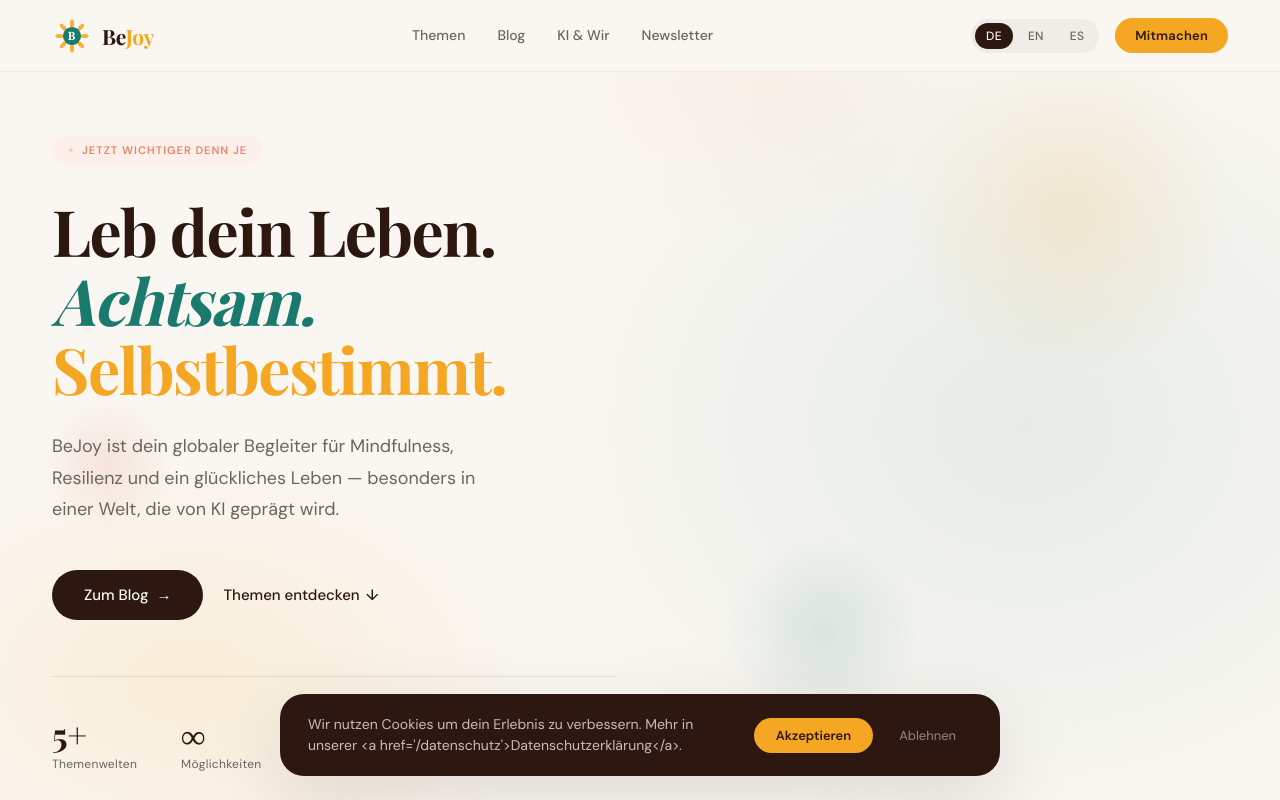
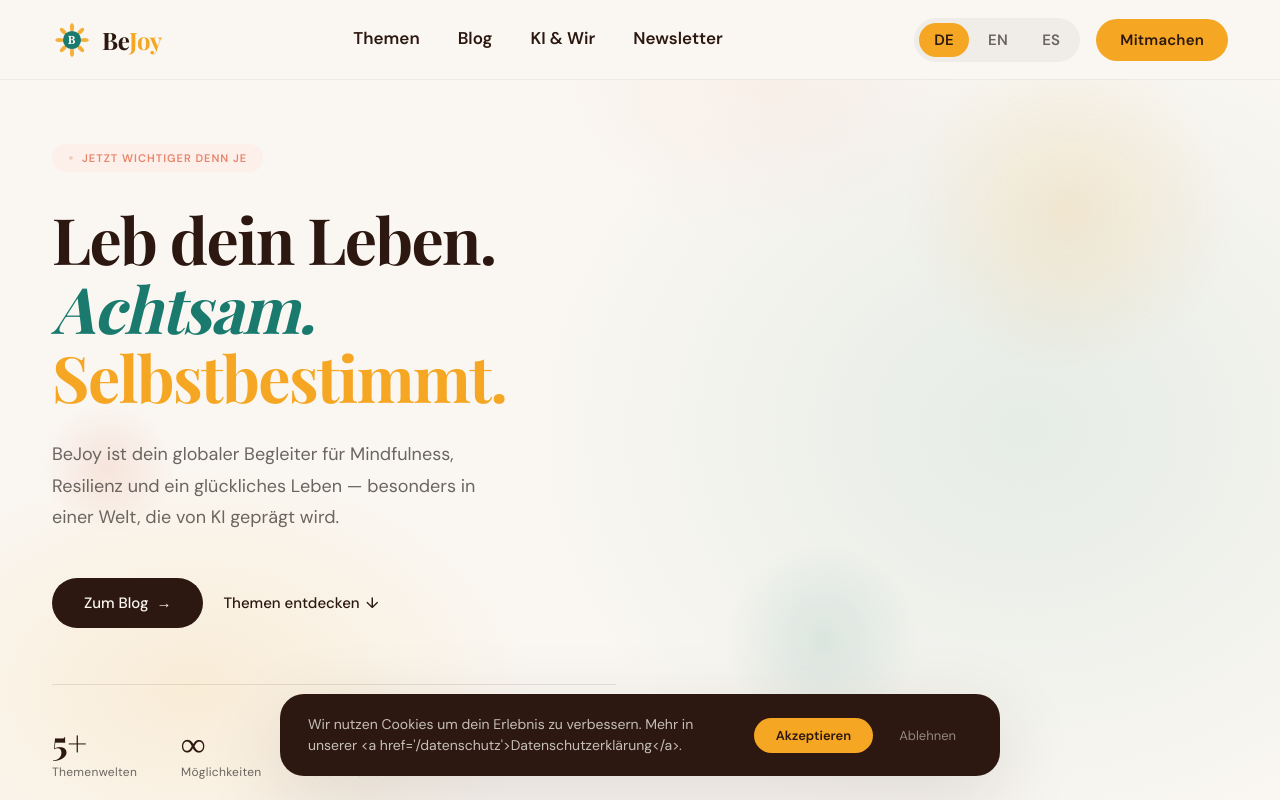
Before and after one commit to cleebration/BeJoy, a React (Vite) app: page / in a window 1280 px wide. Shown: the top 800 px of the page. Built offline with nearby package versions, Linux system fonts and the light colour scheme; a web font is replaced by a local one.

Commit message:
Update CSS styles for navigation and language switcher

```diff
--- a/src/index.css
+++ b/src/index.css
@@ -30,7 +30,7 @@
   --shadow-md:  0 8px 32px rgba(44,24,16,0.10);
   --shadow-lg:  0 24px 80px rgba(44,24,16,0.13);
 
-  --nav-h:      72px;
+  --nav-h:      80px;
 }
 
 /* ═══════════════════════════════════════════
@@ -62,19 +62,19 @@ ul { list-style: none; }
   display: flex; align-items: center; gap: 4px;
   background: var(--light);
   border-radius: var(--radius-xl);
-  padding: 4px;
+  padding: 5px;
 }
 .lang-btn {
   background: none;
-  font-size: 12px; font-weight: 500;
+  font-size: 15px; font-weight: 600;
   color: var(--gray);
-  padding: 5px 11px; border-radius: 100px;
-  transition: all .2s;
+  padding: 7px 15px; border-radius: 100px;
+  transition: all .2s; cursor: pointer; border: none;
   letter-spacing: .3px;
 }
 .lang-btn.active {
-  background: var(--earth);
-  color: var(--cream);
+  background: var(--joy);
+  color: var(--earth);
 }
 .lang-btn:hover:not(.active) { color: var(--earth); }
 
@@ -98,25 +98,25 @@ nav.scrolled { box-shadow: 0 4px 30px rgba(44,24,16,.08); }
 .logo-svg  { width: 40px; height: 40px; flex-shrink: 0; }
 .logo-text {
   font-family: 'Playfair Display', serif;
-  font-size: 21px; font-weight: 700;
+  font-size: 24px; font-weight: 700;
   color: var(--earth); letter-spacing: -.4px;
 }
 .logo-text span { color: var(--joy); }
 
 .nav-links {
-  display: flex; align-items: center; gap: 32px;
+  display: flex; align-items: center; gap: 38px;
 }
 .nav-links a {
-  font-size: 14px; font-weight: 500; color: var(--gray);
+  font-size: 17px; font-weight: 600; color: var(--earth);
   position: relative; transition: color .2s;
-  padding-bottom: 2px;
+  padding-bottom: 3px;
 }
 .nav-links a::after {
   content: ''; position: absolute; bottom: -2px; left: 0;
-  width: 0; height: 1.5px; background: var(--joy);
+  width: 0; height: 2px; background: var(--joy);
   transition: width .3s ease;
 }
-.nav-links a:hover { color: var(--earth); }
+.nav-links a:hover { color: var(--teal); }
 .nav-links a:hover::after { width: 100%; }
 
 .nav-right { display: flex; align-items: center; gap: 16px; }
@@ -124,8 +124,8 @@ nav.scrolled { box-shadow: 0 4px 30px rgba(44,24,16,.08); }
 .nav-cta {
   display: inline-flex; align-items: center;
   background: var(--joy); color: var(--earth);
-  font-size: 13px; font-weight: 600;
-  padding: 9px 20px; border-radius: var(--radius-xl);
+  font-size: 15px; font-weight: 600;
+  padding: 11px 24px; border-radius: var(--radius-xl);
   transition: background .2s, transform .2s;
   letter-spacing: .2px;
 }
```
